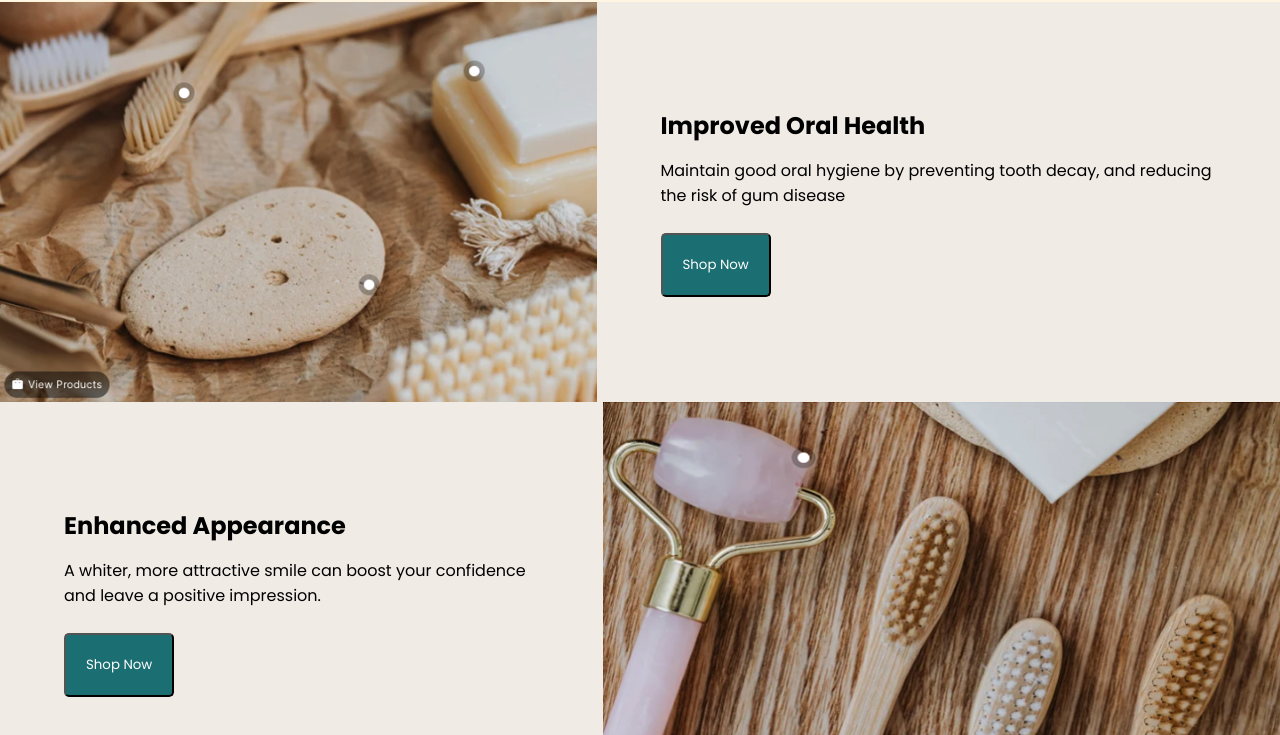
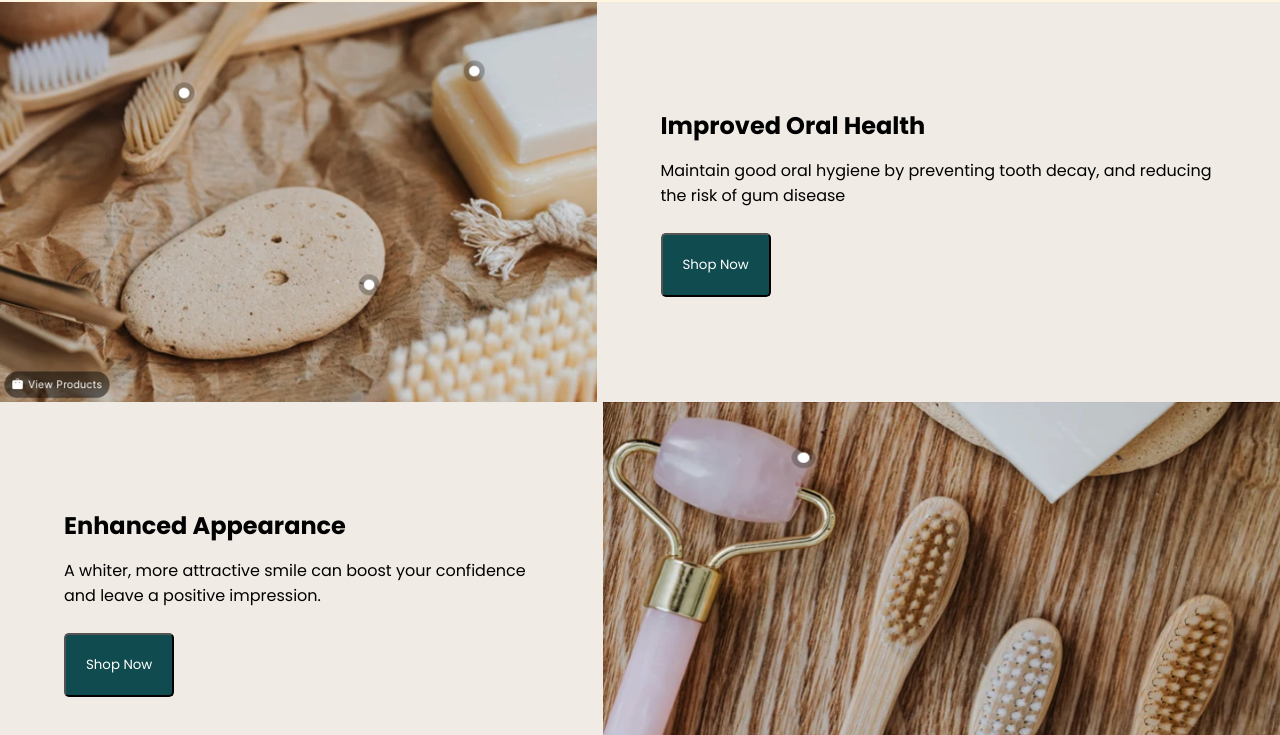
Before and after one commit to serpahenrique/Trabalho-PureBrush-DWDM, a plain HTML site: page index.html in a window 1280 px wide. Shown: the part 65-800 px from the top of the page. Drawn offline with Linux system fonts and the light colour scheme.

Commit message:
ajuste cor

```diff
--- a/style.css
+++ b/style.css
@@ -62,7 +62,7 @@ html{
 }
 
 .btn{
-    background-color: #1B6F73;
+    background-color: #104B4F;
     padding: 20px;
     color: white;
     border-radius: 5px;
```
